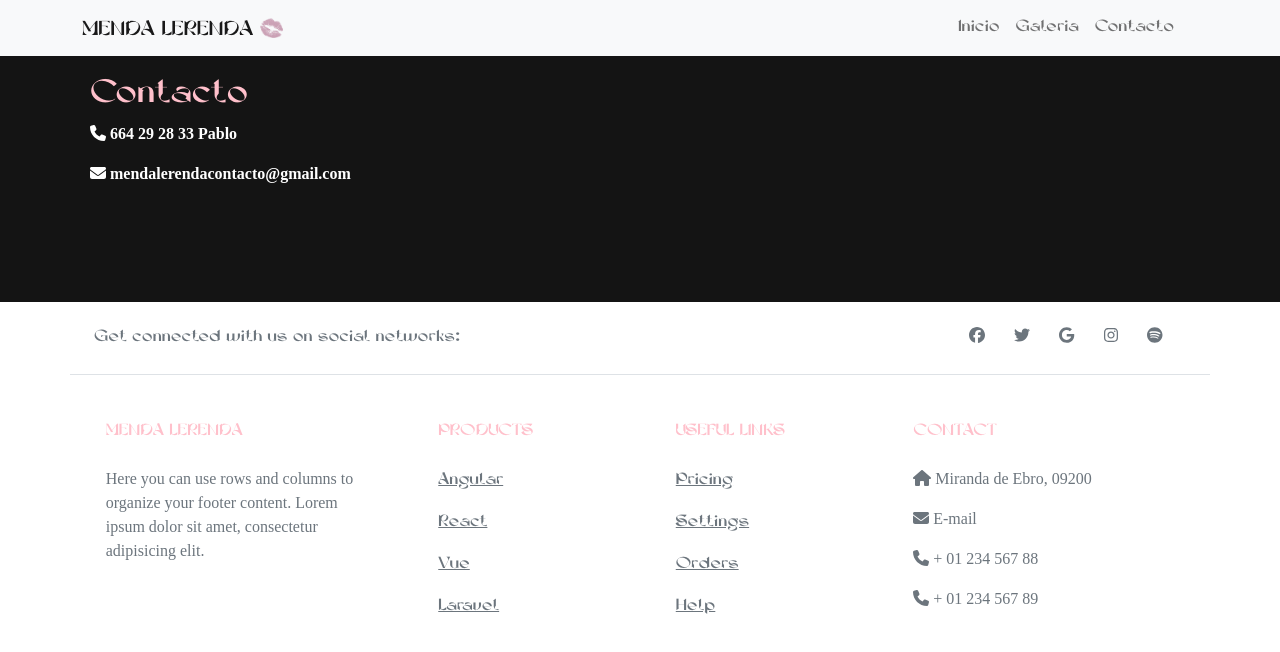
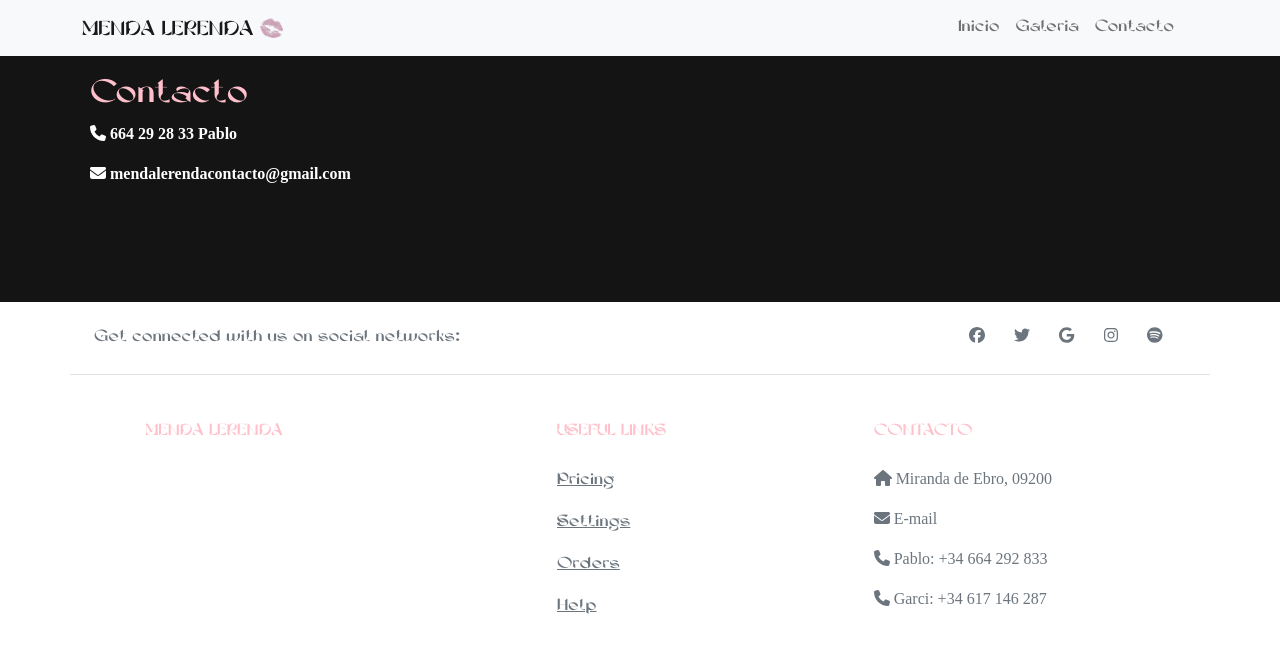
Before and after one commit to pablobarcena99/mendalerenda, a React (Create React App) app: page /mendalerenda/contacto in a window 1280 px wide. Shown: the top 652 px of the page. Built offline with nearby package versions, Linux system fonts and the light colour scheme.

Commit message:
Image styles

```diff
--- a/src/App.css
+++ b/src/App.css
@@ -13,7 +13,7 @@
 
 h3,
 p {
-  font-family: poppins;
+  font-family: Poppins;
 }
 
 #root {
--- a/src/components/Card.jsx
+++ b/src/components/Card.jsx
@@ -13,17 +13,20 @@ const StyledCard = styled.div`
   border-radius: 20px;
 
   img {
-    border-top-left-radius: 37px 140px;
-    border-top-right-radius: 23px 130px;
-    border-bottom-left-radius: 110px 19px;
-    border-bottom-right-radius: 120px 24px;
     max-height: 500px;
-    object-fit: cover;
+    object-fit: contain;
     object-position: center;
+    background-color: white;
+    border: 4px solid white;
+    border-radius: 20px;
   }
 `;
 const Title = styled.h2`
   color: pink;
+  display: flex;
+  @media(max-width: 200px){
+    font-size: 1em;
+  }
 `;
 
 export default class Card extends Component {
@@ -42,7 +45,7 @@ export default class Card extends Component {
           <Title>{this.props.name ? this.props.name : null}</Title>
           {content ? <p>{content}</p> : null}
           {this.props.img ? <img src={require(`../images/${this.props.img}`)} alt='' /> : null}
-          {this.props.extImg ? <img className="img-responsive" src={this.props.extImg} alt='' /> : null}
+          {this.props.extImg ? <img className="fluid" src={this.props.extImg} alt='' /> : null}
           {this.props.iframe ? this.props.iframe : null}
         </StyledCard>
       </div>
--- a/src/components/Footer.jsx
+++ b/src/components/Footer.jsx
@@ -35,35 +35,12 @@ export default class Footer extends Component {
               <div className="row mt-3">
                 <div className="col-md-3 col-lg-4 col-xl-3 mx-auto mb-4">
                   <h6 className="text-uppercase fw-bold mb-4"> MENDA LERENDA </h6>
-                  <p>
+                  {/* <p>
                     Here you can use rows and columns to organize your footer content. Lorem ipsum
                     dolor sit amet, consectetur adipisicing elit.
-                  </p>
+                  </p> */}
                 </div>
-                {/* <!-- Grid column --> */}
 
-                {/* <!-- Grid column --> */}
-                <div className="col-md-2 col-lg-2 col-xl-2 mx-auto mb-4">
-                  {/* <!-- Links --> */}
-                  <h6 className="text-uppercase fw-bold mb-4">
-                    Products
-                  </h6>
-                  <p>
-                    <a href="#!" className="text-reset">Angular</a>
-                  </p>
-                  <p>
-                    <a href="#!" className="text-reset">React</a>
-                  </p>
-                  <p>
-                    <a href="#!" className="text-reset">Vue</a>
-                  </p>
-                  <p>
-                    <a href="#!" className="text-reset">Laravel</a>
-                  </p>
-                </div>
-                {/* <!-- Grid column --> */}
-
-                {/* <!-- Grid column --> */}
                 <div className="col-md-3 col-lg-2 col-xl-2 mx-auto mb-4">
                   {/* <!-- Links --> */}
                   <h6 className="text-uppercase fw-bold mb-4">
@@ -83,13 +60,13 @@ export default class Footer extends Component {
                   </p>
                 </div>
                 <div className="col-md-4 col-lg-3 col-xl-3 mx-auto mb-md-0 mb-4">
-                  <h6 className="text-uppercase fw-bold mb-4">Contact</h6>
+                  <h6 className="text-uppercase fw-bold mb-4">Contacto</h6>
                   <p><FontAwesomeIcon icon={['fas', 'home']} /> Miranda de Ebro, 09200</p>
                   <p>
                   <FontAwesomeIcon icon={['fas', 'envelope']}/> E-mail
                   </p>
-                  <p><FontAwesomeIcon icon={['fas', 'phone']} /> + 01 234 567 88</p>
-                  <p><FontAwesomeIcon icon={['fas', 'phone']} /> + 01 234 567 89</p>
+                  <p><FontAwesomeIcon icon={['fas', 'phone']} /> Pablo: +34 664 292 833</p>
+                  <p><FontAwesomeIcon icon={['fas', 'phone']} /> Garci: +34 617 146 287</p>
                 </div>
               </div>
             </div>
--- a/src/components/Navbar.css
+++ b/src/components/Navbar.css
@@ -1,5 +1,6 @@
 .navbar-brand{
   padding-bottom: 0px !important;
+
 }
 
 #isologo{
@@ -21,3 +22,9 @@
 .nav-link{
   text-align: right;
 }
+
+@media(max-width: 200px) {
+  .navbar-brand{
+    display: none;
+  }
+}
--- a/src/components/Navbar.jsx
+++ b/src/components/Navbar.jsx
@@ -18,7 +18,7 @@ function BasicExample() {
         variant='light'
         expanded={expanded}>
         <Container>
-          <Navbar.Brand href='#home'>
+          <Navbar.Brand as={Link} to="/">
             MENDA LERENDA
             <img id='isologo' src={require("../images/lips.png")} alt='shirt' />
           </Navbar.Brand>
--- a/src/pages/Galeria.jsx
+++ b/src/pages/Galeria.jsx
@@ -1,4 +1,3 @@
-import { CloudinaryContext, Image } from "cloudinary-react";
 import React from "react";
 import Card from "../components/Card";
 
--- a/src/pages/Main.jsx
+++ b/src/pages/Main.jsx
@@ -8,13 +8,11 @@ export default function Main() {
   return (
     <>
       <div className='container'>
-        <Hero />
+        {/* <Hero /> */}
         {/* <div className='row'>
           <ControlledCarousel />
         </div> */}
-        <div className="row">
-
-        </div>
+        <div className='row'></div>
         <div className='row'>
           <Card
             name='Nosotros'
@@ -33,6 +31,14 @@ export default function Main() {
         </div>
         <div className='row'>
           <Card
+            name='Estado Mental Reversible'
+            text='Solamente hemos sido nosotros mismos en un pequeño estudio haciendo las canciones que nos salían de dentro.Es un disco lleno de contrastes, de géneros, de errores, de darle mil vueltas a un tema, de canciones con 4 acordes, de alcohol, de fiesta, de sintetizadores que nos han hecho saltar del sofá, de amor , de enfados, de alguna idea que ha terminado siendo un solo de guitarra de 1 min, de amigos, de nostalgia, de felicidad, de humo en el ambiente, de llegar tarde, de madrugones, de cafe, de autotune (más de lo que admitimos🙈), de ruido, de dulzura, de picos por encima de los +0 Db y de nosotros.'
+          />
+          <Card extImg='https://res.cloudinary.com/dygvieuns/image/upload/v1666778413/menda%20lerenda/Estado_mental_reversible_ct7gni.jpg' />
+        </div>
+        <div className='row'>
+          <Card />
+          <Card
             iframe={
               <iframe
                 title='menda'
@@ -45,17 +51,6 @@ export default function Main() {
                 loading='lazy'></iframe>
             }
           />
-          <Card
-            name='lorem ipsum'
-            text='Contrary to popular belief, Lorem Ipsum is not simply random
-                text. <br /> It has roots in a piece of classical Latin
-                literature from 45 BC, making it over 2000 years old. Richard
-                McClintock, a Latin professor at Hampden-Sydney College in
-                Virginia, looked up one of the more obscure Latin words,
-                consectetur, from a Lorem Ipsum passage, and going through the
-                cites of the word in classical literature, discovered the
-                undoubtable source.'
-          />
         </div>
       </div>
     </>
```
Also changed, not shown: src/components/ScrollToTop.jsx (added, +17 -0 lines).
